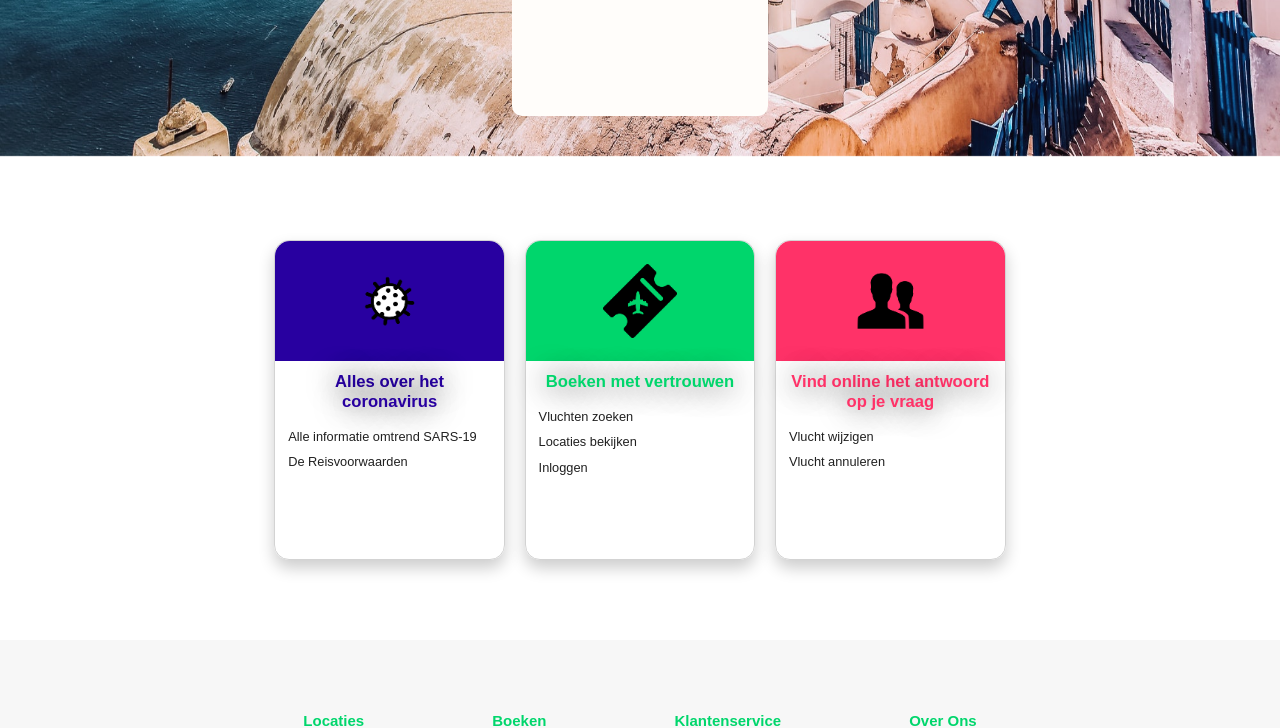
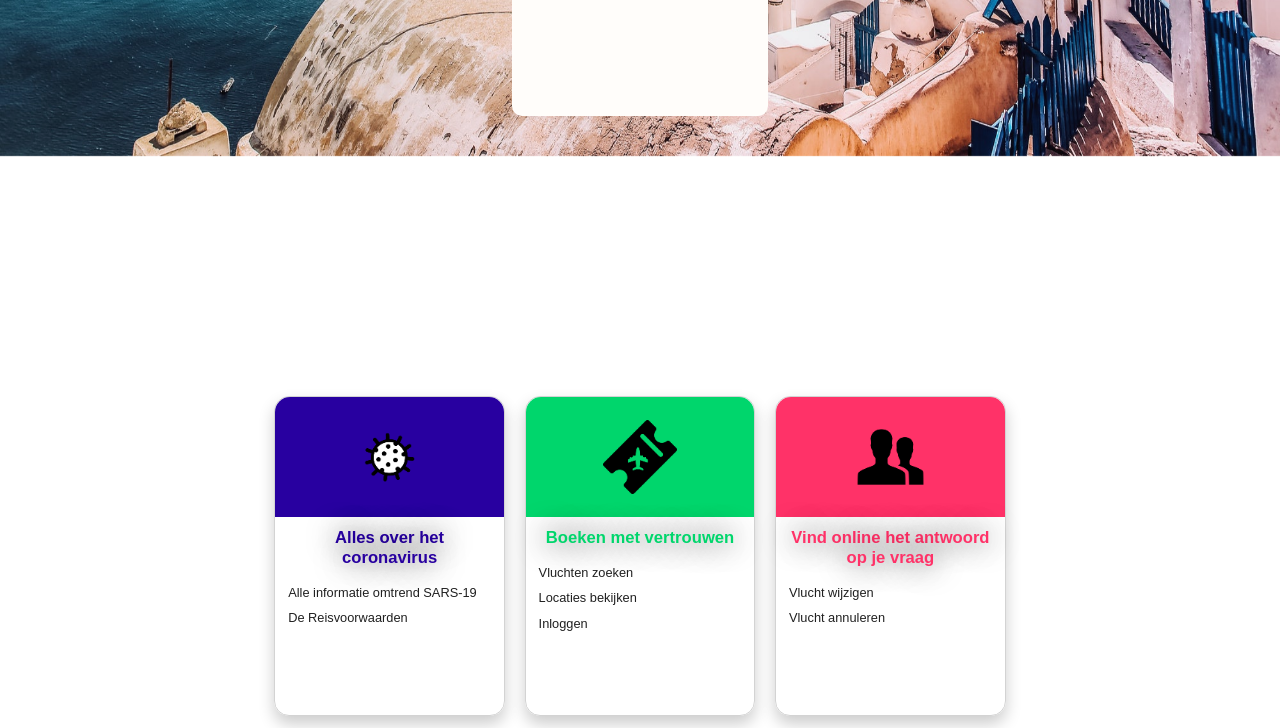
Before and after one commit to ililuab/Book-and-Go, a PHP site: page /main/index.php in a window 1280 px wide. Shown: the part 524-1252 px from the top of the page. Run offline with PHP 8.4, Linux system fonts and the light colour scheme; some web fonts are replaced.

Commit message:
Update styles.css

```diff
--- a/css/styles.css
+++ b/css/styles.css
@@ -286,7 +286,7 @@ svg {
 /* Slideshow */
 
 .slideshow-container {
-  height: 100%;
+  height: 105vh;
   width: 100%;
   position: relative;
   margin: auto;
```
